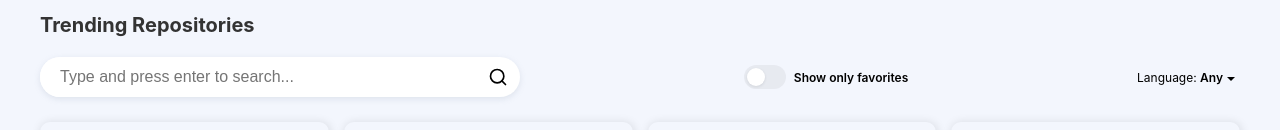
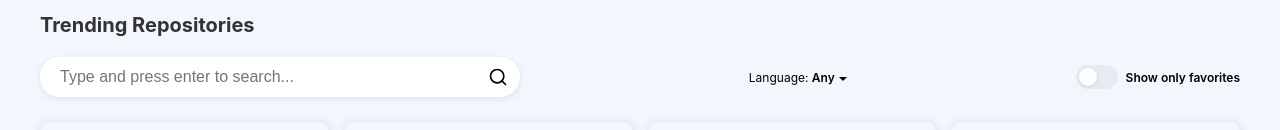
Before and after one commit to rafaelfl/gitrend, a React (Create React App) app: page / in a window 1280 px wide. Shown: the part 275-405 px from the top of the page. Built offline with nearby package versions, Linux system fonts and the light colour scheme.

Commit message:
fix: changed order of the repo filters

```diff
--- a/src/components/Switch/styles.ts
+++ b/src/components/Switch/styles.ts
@@ -51,6 +51,7 @@ export const SwitchContainer = styled.label`
 
         &:checked {
             & + span {
+                color: var(--primary);
                 &:before {
                     background: var(--primary);
                 }
--- a/src/pages/MainPage/sections/SectionTrendingRepos/index.tsx
+++ b/src/pages/MainPage/sections/SectionTrendingRepos/index.tsx
@@ -41,6 +41,12 @@ export const SectionTrendingRepos = (): JSX.Element => {
                         <img src={searchIcon} alt="search" />
                     </div>
 
+                    <SelectionMenu
+                        selectedOptionLabel="Language:"
+                        menuLabel="Select the language"
+                        menuItems={languageList}
+                    />
+
                     <div className="favorite-filter">
                         <Switch
                             checked={onlyFavorite}
@@ -51,12 +57,6 @@ export const SectionTrendingRepos = (): JSX.Element => {
                         />
                         <span>Show only favorites</span>
                     </div>
-
-                    <SelectionMenu
-                        selectedOptionLabel="Language:"
-                        menuLabel="Select the language"
-                        menuItems={languageList}
-                    />
                 </div>
             </div>
             <div className="trending-repos-container__grid">
```
Also changed, not shown: 1 other file (tests, documents, lock files or other folders).
